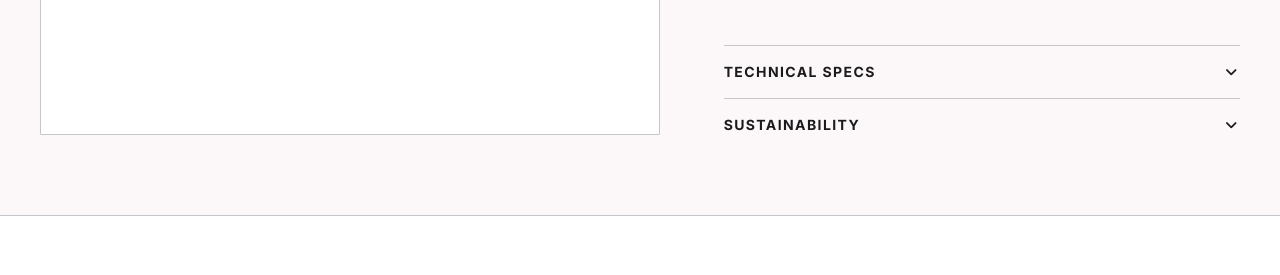
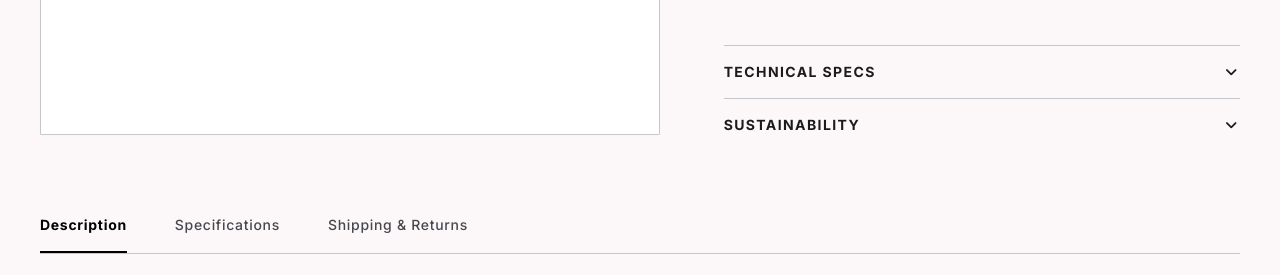
Before and after one commit to AnsamRihan/LUXE, a website: page product.html in a window 1280 px wide. Shown: the part 786-1061 px from the top of the page. Drawn offline with nearby package versions, Linux system fonts and the light colour scheme; no server answers.

Commit message:
Create description section in product page

```diff
--- a/assets/js/product.js
+++ b/assets/js/product.js
@@ -177,6 +177,9 @@ const loadProduct = async () => {
     const productStockTag = document.querySelector(".stock-availability");
     productStockTag.textContent = product.availabilityStatus;
 
+    /*Product Description*/
+    const productDescriptionTag = document.querySelector(".product-description");
+    productDescriptionTag.textContent = product.description;
 }
 
 loadProduct();
--- a/product.html
+++ b/product.html
@@ -311,6 +311,29 @@
                 </div>
             </div>
         </section>
+
+        <!--Description Section-->
+        <section class="pb-16">
+            <div class="container stack gap-8 items-start">
+                <div class="border-b border-border-color w-full row items-start gap-6 md:gap-12 text-body-foreground
+                text-sm font-medium tracking-[0.7px]">
+                    <span class="text-primary-foreground font-bold h-full border-b-2 border-black
+                    hover:text-primary hover:border-primary transition-all duration-150 ease-in-out pb-4 cursor-pointer">
+                        Description
+                    </span>
+
+                    <span class="hover:text-primary transition-all duration-150 ease-in-out pb-4 cursor-pointer">
+                        Specifications
+                    </span>
+
+                    <span class="hover:text-primary transition-all duration-150 ease-in-out pb-4 cursor-pointer hidden xs:block">
+                        Shipping & Returns
+                    </span>
+                </div>
+
+                <div class="product-description text-base sm:text-lg text-body-foreground"></div>
+            </div>
+        </section>
     </main>
 
     <footer class="bg-footer-bg pt-16 pb-8 border-t border-border-color">
```
Also changed, not shown: assets/css/output.css.
